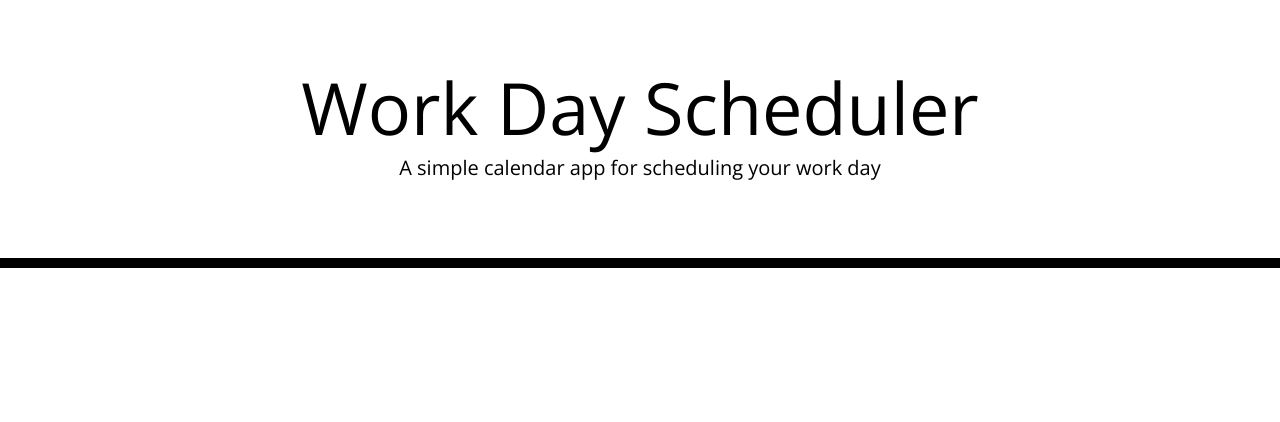
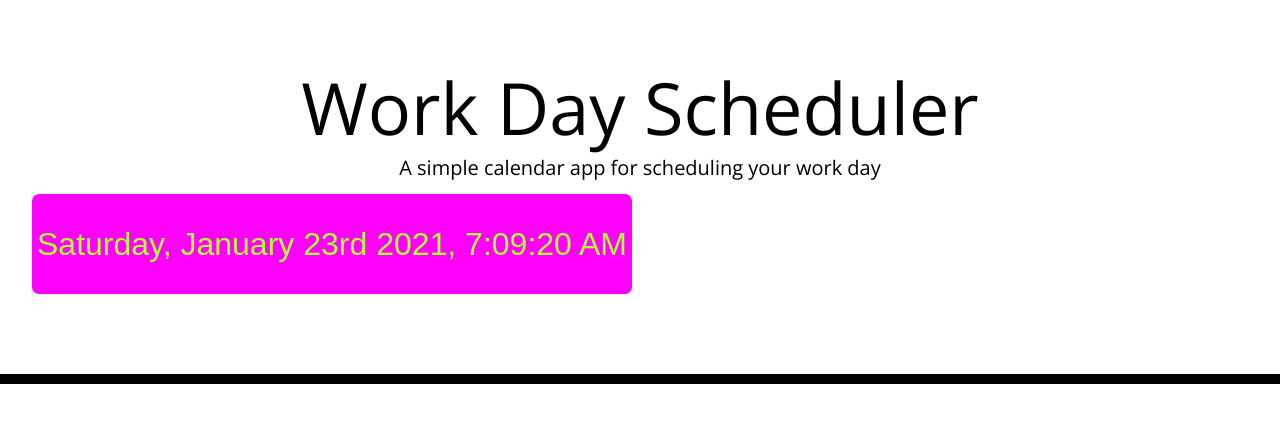
Before and after one commit to Badjuju666/scheddz, a plain HTML site: page index.html in a window 1280 px wide. Drawn offline with nearby package versions, Linux system fonts and the light colour scheme.

Commit message:
main date

```diff
--- a/index.html
+++ b/index.html
@@ -29,9 +29,24 @@
       <p id="currentDay" class="lead"></p>
     </header>
     <div class="container">
+      <a>
+
+
       <!-- Timeblocks go here -->
     </div>
+    <script>
+      const currentDay = document.getElementById('currentDay');
 
+      function updateT () {
+        const now = moment();
+        const roboTime = now.format("dddd, MMMM Do YYYY, h:mm:ss A");
+
+        currentDay.textContent = roboTime;
+      }
+
+      setInterval(updateT, 1000);
+      updateT();
+    </script>
     <script src="https://code.jquery.com/jquery-3.4.1.min.js"></script>
     <script src="https://cdnjs.cloudflare.com/ajax/libs/moment.js/2.24.0/moment.min.js"></script>
   </body>
--- a/style.css
+++ b/style.css
@@ -69,3 +69,16 @@ textarea{
   font-size: 20px;
   transition: all .3s ease-in-out;
 }
+
+#currentDay {
+  width: 600px;
+  height: 100px;
+  display: flex;
+  align-items: center;
+  background-color: magenta;
+  border-radius: 7px;
+  justify-content: center;
+  color: greenyellow;
+  font-family: 'Control One', sans-serif;
+  font-size: 2em;
+}
```
